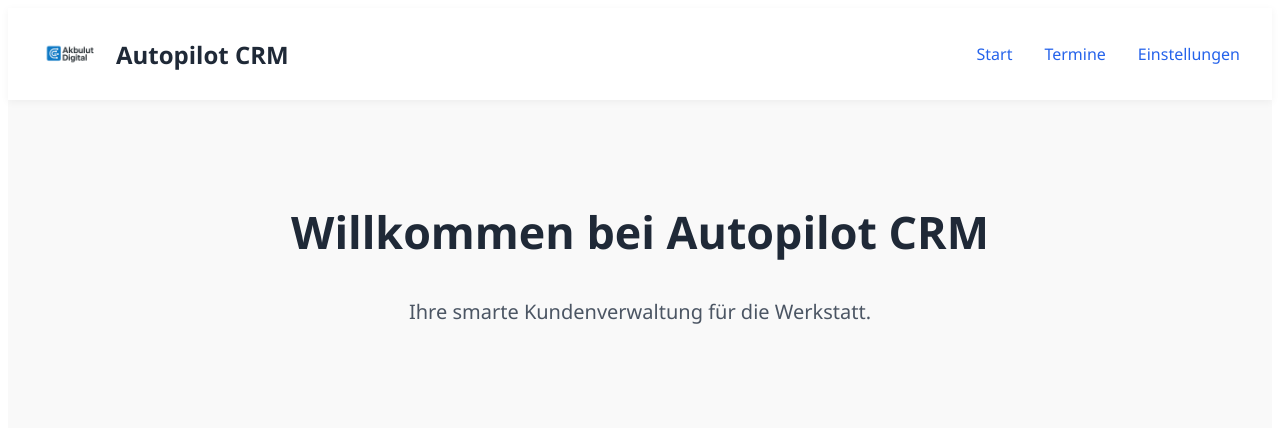
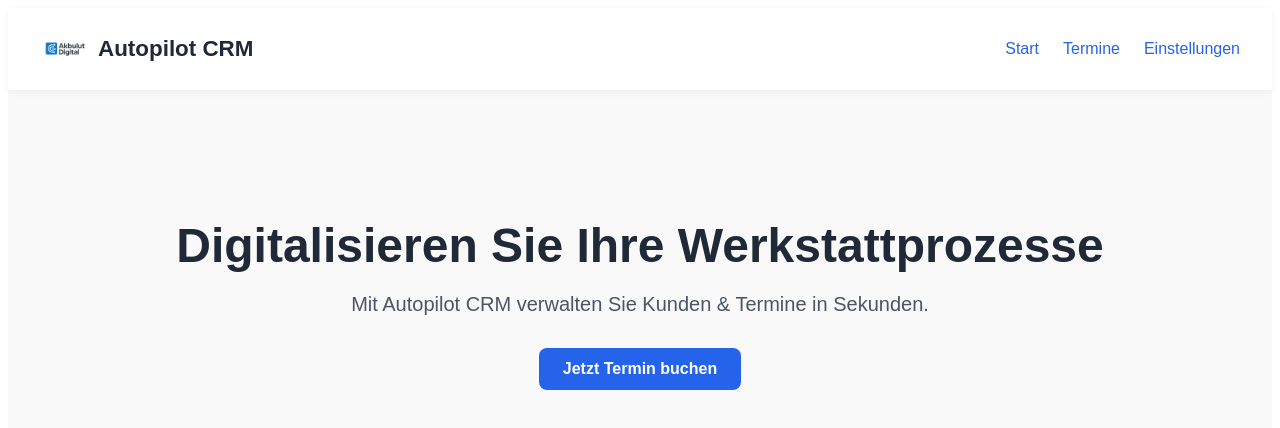
Before and after one commit to Mcan4250-creator/autopilot-crm, a Next.js app: page / in a window 1280 px wide. Shown: the top 428 px of the page. Built offline with nearby package versions, Linux system fonts and the light colour scheme.

Commit message:
Update index.js

```diff
--- a/pages/index.js
+++ b/pages/index.js
@@ -1,57 +1,50 @@
 export default function Home() {
   return (
-    <div style={{ fontFamily: "Segoe UI, sans-serif", backgroundColor: "#f9f9f9", minHeight: "100vh" }}>
+    <div style={{ fontFamily: "Arial, sans-serif", backgroundColor: "#f9f9f9", minHeight: "100vh" }}>
       {/* Header */}
       <header style={{
         position: "sticky",
         top: 0,
-        backgroundColor: "#fff",
+        backgroundColor: "#ffffff",
         boxShadow: "0 2px 8px rgba(0,0,0,0.05)",
         padding: "1rem 2rem",
         display: "flex",
         justifyContent: "space-between",
         alignItems: "center",
-        zIndex: 100,
+        zIndex: 10
       }}>
-        {/* Logo und App-Name */}
-        <div style={{ display: "flex", alignItems: "center", gap: "1rem" }}>
-          <img src="/Logo.png" alt="Logo" style={{ height: "60px" }} />
-          <span style={{ fontSize: "1.5rem", fontWeight: "600", color: "#1f2937" }}>Autopilot CRM</span>
+        <div style={{ display: "flex", alignItems: "center", gap: "0.5rem" }}>
+          <img src="/Logo.png" alt="Akbulut Digital Logo" style={{ height: 50 }} />
+          <span style={{ fontSize: "1.4rem", fontWeight: "600", color: "#1f2937" }}>Autopilot CRM</span>
         </div>
-
-        {/* Navigation */}
-        <nav style={{ display: "flex", gap: "2rem" }}>
-          <a href="/" style={navStyle}>Start</a>
-          <a href="/termine" style={navStyle}>Termine</a>
-          <a href="/einstellungen" style={navStyle}>Einstellungen</a>
+        <nav style={{ display: "flex", gap: "1.5rem" }}>
+          <a href="/" style={{ color: "#2563eb", textDecoration: "none", fontWeight: 500 }}>Start</a>
+          <a href="/termine" style={{ color: "#2563eb", textDecoration: "none", fontWeight: 500 }}>Termine</a>
+          <a href="/einstellungen" style={{ color: "#2563eb", textDecoration: "none", fontWeight: 500 }}>Einstellungen</a>
         </nav>
       </header>
 
       {/* Hero Section */}
-      <section style={{
-        display: "flex",
-        flexDirection: "column",
-        alignItems: "center",
-        justifyContent: "center",
-        textAlign: "center",
-        padding: "4rem 2rem"
-      }}>
-        <h1 style={{ fontSize: "2.8rem", fontWeight: "700", color: "#1f2937", marginBottom: "1rem" }}>
-          Willkommen bei Autopilot CRM
+      <main style={{ padding: "6rem 2rem", textAlign: "center" }}>
+        <h1 style={{ fontSize: "3rem", color: "#1f2937", marginBottom: "1rem" }}>
+          Digitalisieren Sie Ihre Werkstattprozesse
         </h1>
-        <p style={{ fontSize: "1.25rem", color: "#4b5563" }}>
-          Ihre smarte Kundenverwaltung für die Werkstatt.
+        <p style={{ fontSize: "1.25rem", color: "#4b5563", marginBottom: "2rem" }}>
+          Mit Autopilot CRM verwalten Sie Kunden & Termine in Sekunden.
         </p>
-      </section>
+        <a href="/termine" style={{
+          display: "inline-block",
+          backgroundColor: "#2563eb",
+          color: "#ffffff",
+          padding: "0.75rem 1.5rem",
+          borderRadius: "8px",
+          fontWeight: 600,
+          fontSize: "1rem",
+          textDecoration: "none"
+        }}>
+          Jetzt Termin buchen
+        </a>
+      </main>
     </div>
   );
 }
-
-const navStyle = {
-  textDecoration: "none",
-  fontSize: "1rem",
-  color: "#2563eb",
-  fontWeight: 500,
-  padding: "0.5rem 0",
-  transition: "color 0.2s ease",
-};
```
